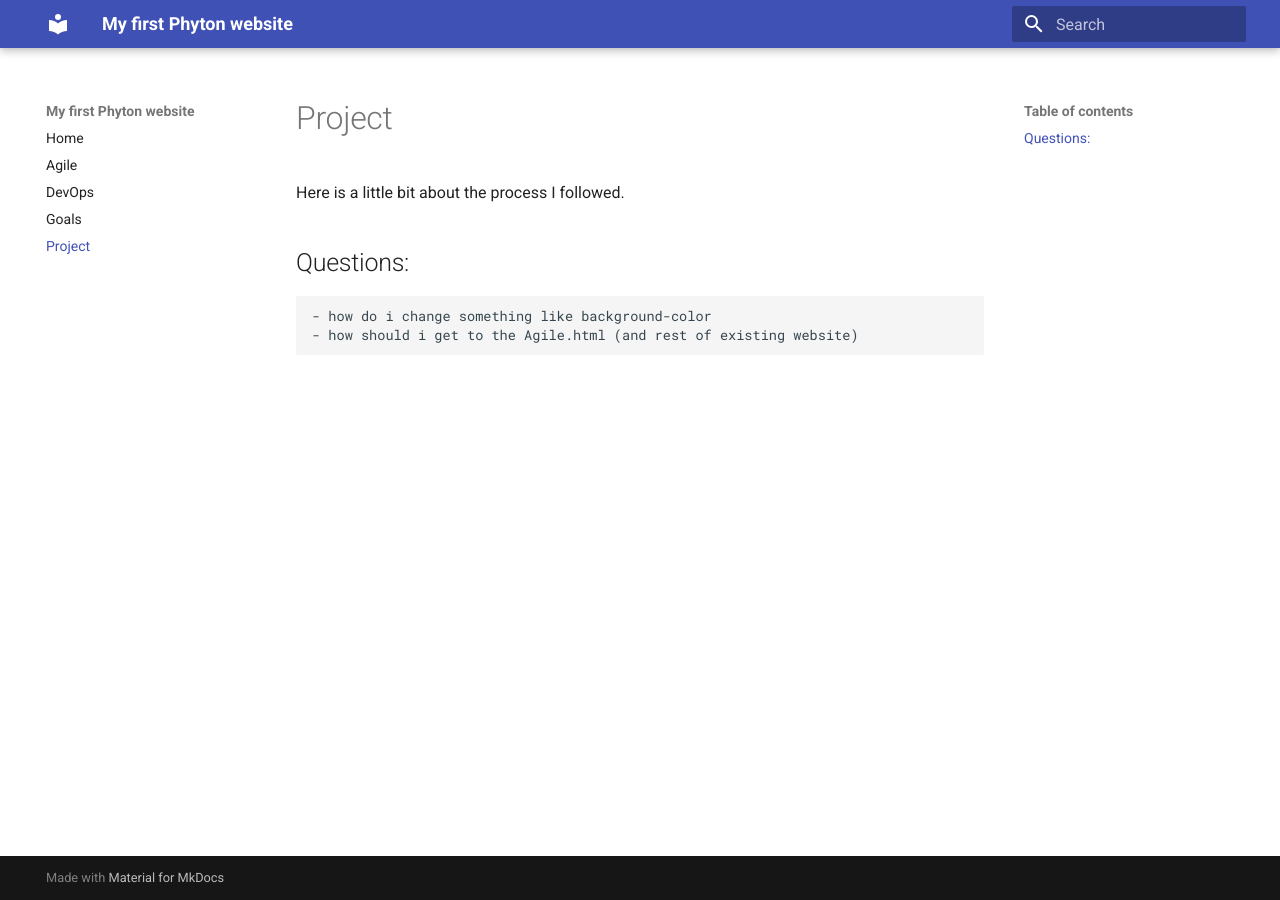
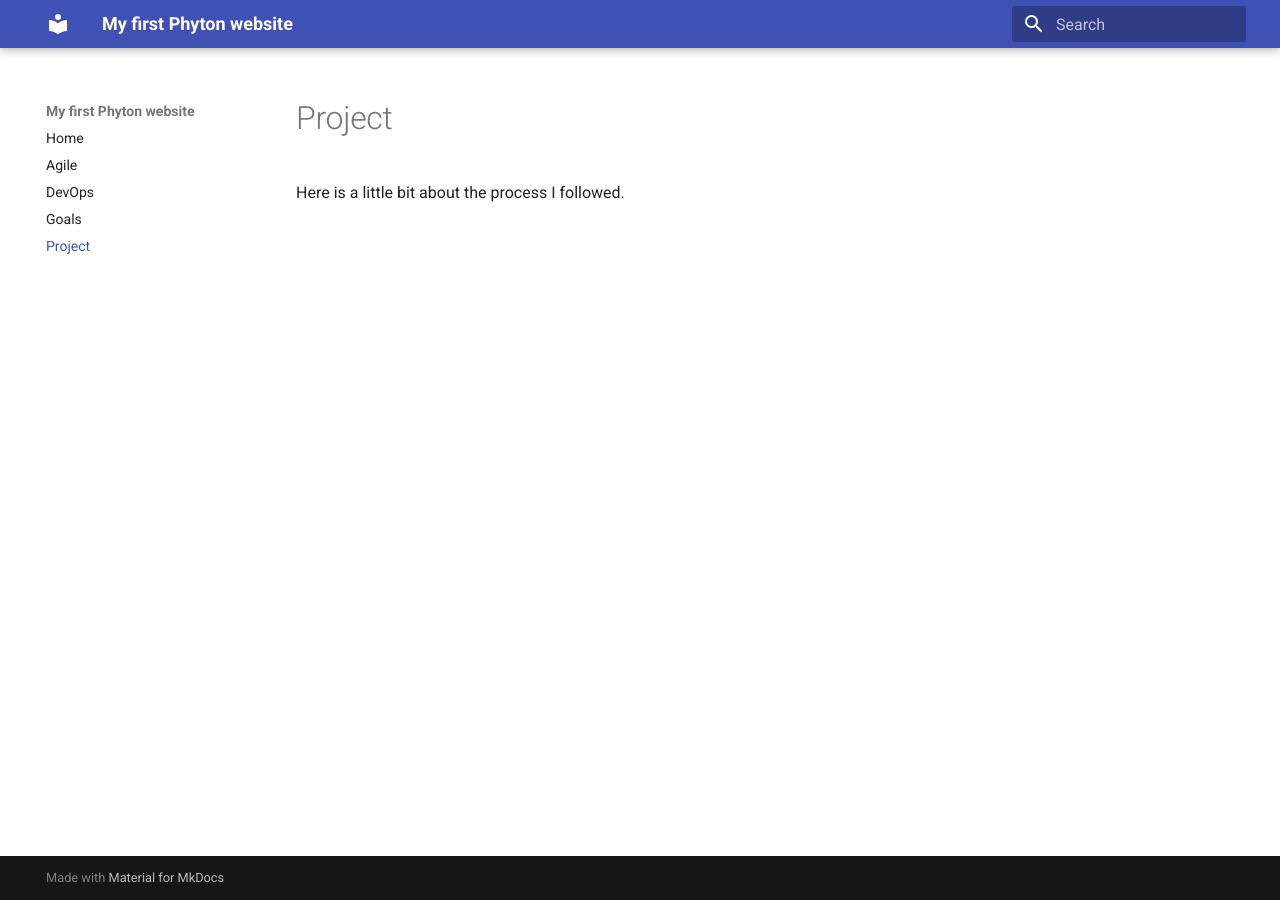
Before and after one commit to milagro2/pythonsite, an MkDocs documentation site: the page built from docs/projects.md, in a window 1280 px wide. Built offline with MkDocs 1.6.1 and Material for MkDocs 9.7.7, drawn with Linux system fonts in a browser that asks for light colours.

Commit message:
Update projects.md

```diff
--- a/docs/projects.md
+++ b/docs/projects.md
@@ -1,5 +1 @@
 Here is a little bit about the process I followed.
-
-## Questions:
-    - how do i change something like background-color
-    - how should i get to the Agile.html (and rest of existing website)
```
